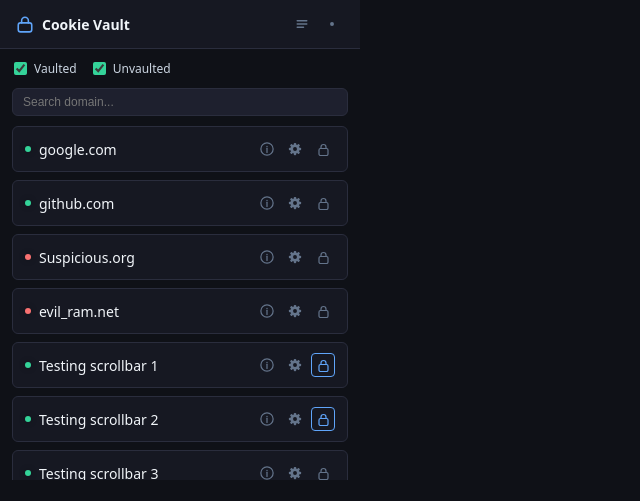
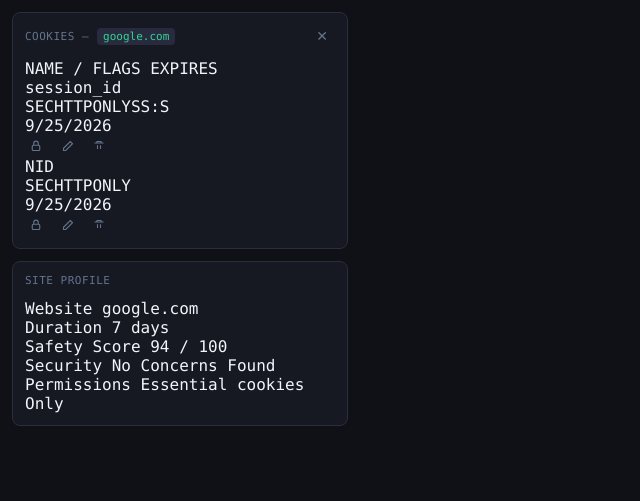
Before and after one commit to ThomasSpeer252/Cookie-Vault, a website built with Vite: page src/popup/index.html in a window 1280 px wide. Both pictures are taken after a click on the button 295 px from the left and 149 px from the top of the page. Shown: the whole page, without its empty margins (0-640 px from the left). Built offline with nearby package versions, Linux system fonts and the light colour scheme.

Commit message:
Started Settings Popup
Settings popup has placeholder text for each website.
A draft for google.com works, all other websites will show an error handler page.

```diff
--- a/src/popup/main.ts
+++ b/src/popup/main.ts
@@ -1,4 +1,5 @@
 import './style.scss';
+import {renderSiteDetails} from './site_settings';
 
 interface SiteInfo {
     name: string;
@@ -21,6 +22,10 @@
     { name: "Long name aaaaaaaaaaaaaaaaaaaaaaaaa", safe: true, isVaulted: false },
     { name: "Zac needs Sleep badly", safe: true, isVaulted: true }
 ];
+
+// For returning from settings
+// 9/18: DIDNT FINISH YET
+let initialAppHTML = '';
 
 function renderSiteList() {
 
@@ -115,17 +120,48 @@
             }
         })
     })
+
+    // Open Settings Page
+    //9/18: DIDNT FINISH YET. Exiting popup didn't save and stuck on blank screen
+    container.querySelectorAll('.settings-btn').forEach(btn => {
+        btn.addEventListener('click', (e) => {
+            const button = e.currentTarget as HTMLButtonElement;
+            const domain = button.getAttribute('data-site');
+
+            if (domain) {
+                renderSiteDetails(domain, restoreHomeView);
+            }
+        })
+    });
+}
+
+//9/18: DIDNT FINISH YET. Exiting popup didn't save and stuck on blank screen
+function restoreHomeView() {
+    const appContainer = document.getElementById('app');
+    if (!appContainer) return;
+
+    appContainer.innerHTML = initialAppHTML;
+    renderSiteList();
+    bindHomeEventListeners();
+}
+
+// save everything for opening/returning a popup
+//9/18: DIDNT FINISH YET. Exiting popup didn't save and stuck on blank screen
+function bindHomeEventListeners() {
+    const searchInput = document.getElementById('site-search');
+    const vaultCheck = document.getElementById('filter-vaulted');
+    const unvaultCheck = document.getElementById('filter-unvaulted');
+
+    searchInput?.addEventListener('input', () => renderSiteList());
+    vaultCheck?.addEventListener('change', () => renderSiteList());
+    unvaultCheck?.addEventListener('change', () => renderSiteList());
 }
 
 // Search Bar
 document.addEventListener('DOMContentLoaded', () => {
+    const appContainer = document.getElementById('app');
+    if (!appContainer) {initialAppHTML = appContainer.innerHTML};
+
     renderSiteList();
-
-    const searchInput = document.getElementById('site-search');
-    const vaultedCheck = document.getElementById('filter-vaulted');
-    const unvaultedCheck = document.getElementById('filter-unvaulted');
-
-    searchInput?.addEventListener('input', () => renderSiteList());
-    vaultedCheck?.addEventListener('change', () => renderSiteList());
-    unvaultedCheck?.addEventListener('change', () => renderSiteList());
+    bindHomeEventListeners();
 });
--- /dev/null
+++ b/src/popup/site_settings.ts
@@ -0,0 +1,138 @@
+// Top panel: info of each cookie
+export interface CookieInfo {
+    name: string;
+    flags: string[];
+    expires: string;
+}
+
+// Store top panel (Cookies) and bottom panel (Site Profile)
+export interface SiteProfile {
+    website: string;
+    duration: string;
+    safetyScore: number;
+    securityStatus: string;
+    permissions: string;
+    cookies: CookieInfo[];
+}
+
+// 9/18: Placeholder site info. Google for all popups
+const tempSite: Record<string, SiteProfile> = {
+    'google.com': {
+        website: "google.com",
+        duration: "7 days",
+        safetyScore: 94,
+        securityStatus: "No Concerns Found",
+        permissions: "Essential cookies Only",
+        cookies: [
+            {name: 'session_id', flags: ['SEC', 'HTTPONLY', 'SS:S'], expires: '9/25/2026'},
+            {name: 'NID', flags: ['SEC', 'HTTPONLY'], expires: '9/25/2026'},
+        ]
+    }
+};
+
+export function renderSiteDetails(domain: string, onBack: () => void) {
+    const appContainer = document.getElementById('app');
+    if (!appContainer) return;
+
+    // If Site Profile doesn't load, Error
+    // 9:18: Placeholder for google.com works specifically. All others bring up error page
+    const details = tempSite[domain] || {
+        website: domain,
+        duration: 'Error',
+        safetyScore: 0,
+        securityStatus: 'Error',
+        permissions: 'Error',
+        cookies: [
+            { name: 'Error', flags: [], expires: '0/0/0' }
+        ]
+    };
+
+    appContainer.innerHTML = `
+    <div class="site-details-view">
+      <!-- Cookies Section -->
+      <section class="detail-card cookies-card">
+        <header class="card-header">
+          <div class="header-title">
+            <span class="mono-label">COOKIES —</span>
+            <span class="domain-badge">${details.website}</span>
+          </div>
+          <button id="close-details-btn" class="icon-btn close-btn" title="Close">✕</button>
+        </header>
+
+        <div class="cookies-table">
+          <div class="table-header">
+            <span>NAME / FLAGS</span>
+            <span>EXPIRES</span>
+          </div>
+
+          <div class="table-body">
+            ${details.cookies.map(cookie => `
+              <div class="cookie-row">
+                <div class="cookie-meta">
+                  <span class="cookie-name">${cookie.name}</span>
+                  <div class="flag-badges">
+                    ${cookie.flags.map(flag => `<span class="flag-badge ${flag.toLowerCase().replace(':', '-')}">${flag}</span>`).join('')}
+                  </div>
+                </div>
+                <div class="cookie-actions">
+                  <span class="cookie-expires">${cookie.expires}</span>
+                  <div class="row-btns">
+                    <button class="icon-btn row-btn" title="Lock Cookie">
+                      <svg width="12" height="12" viewBox="0 0 16 16" fill="none" stroke="currentColor" stroke-width="1.5">
+                        <rect x="3" y="7" width="10" height="7" rx="1.5"/>
+                        <path d="M5 7V4.5a3 3 0 0 1 6 0V7"/>
+                      </svg>
+                    </button>
+                    <button class="icon-btn row-btn" title="Edit Cookie">
+                      <svg width="12" height="12" viewBox="0 0 16 16" fill="none" stroke="currentColor" stroke-width="1.5">
+                        <path d="M11 2l3 3-9 9H2v-3l9-9z"/>
+                      </svg>
+                    </button>
+                    <button class="icon-btn row-btn" title="Delete Cookie">
+                      <svg width="12" height="12" viewBox="0 0 16 16" fill="none" stroke="currentColor" stroke-width="1.5">
+                        <path d="M2 4h12M5 4V2.5A.5.5 0 0 1 5.5 2h5a.5.5 0 0 1 .5.5V4M6 7v5M10 7v5"/>
+                      </svg>
+                    </button>
+                  </div>
+                </div>
+              </div>
+            `).join('')}
+          </div>
+        </div>
+      </section>
+
+      <!-- Site Profile Section -->
+      <section class="detail-card profile-card">
+        <header class="card-header">
+          <span class="mono-label">SITE PROFILE</span>
+        </header>
+
+        <div class="profile-grid">
+          <div class="profile-row">
+            <span class="profile-label">Website</span>
+            <span class="profile-value">${details.website}</span>
+          </div>
+          <div class="profile-row">
+            <span class="profile-label">Duration</span>
+            <span class="profile-value">${details.duration}</span>
+          </div>
+          <div class="profile-row">
+            <span class="profile-label">Safety Score</span>
+            <span class="profile-value score-badge">${details.safetyScore} / 100</span>
+          </div>
+          <div class="profile-row">
+            <span class="profile-label">Security</span>
+            <span class="profile-value status-green">${details.securityStatus}</span>
+          </div>
+          <div class="profile-row">
+            <span class="profile-label">Permissions</span>
+            <span class="profile-value">${details.permissions}</span>
+          </div>
+        </div>
+      </section>
+    </div>
+  `;
+
+    //9/18: DIDNT FINISH YET. Back button doesnt actually undo properly yet
+    document.getElementById('close-details-btn')?.addEventListener('click', onBack);
+}
--- a/src/popup/style.scss
+++ b/src/popup/style.scss
@@ -229,3 +229,61 @@
     }
   }
 }
+
+// Settings page visuals
+
+.site-details-view {
+  display: flex;
+  flex-direction: column;
+  gap: 12px;
+  padding: 12px;
+  background-color: var(--bg-primary);
+  height: 100%;
+  box-sizing: border-box;
+  overflow-y: auto;
+  font-family: var(--font-mono);
+}
+
+.detail-card {
+  background: var(--surface-1);
+  border: 1px solid var(--border-1);
+  border-radius: 8px;
+  padding: 12px;
+
+  .card-header {
+    display: flex;
+    justify-content: space-between;
+    align-items: center;
+    margin-bottom: 12px;
+
+    .header-title {
+      display: flex;
+      align-items: center;
+      gap: 8px;
+    }
+
+    .mono-label {
+      font-size: 11px;
+      color: var(--text-muted);
+      letter-spacing: 0.5px;
+    }
+
+    .domain-badge {
+      background: var(--surface-3);
+      color: var(--accent-green);
+      font-size: 11px;
+      padding: 2px 6px;
+      border-radius: 4px;
+    }
+
+    .close-btn {
+      font-size: 14px;
+      color: var(--text-muted);
+      padding: 2px 6px;
+
+      &:hover {
+        color: var(--text-primary);
+      }
+    }
+  }
+}
```
